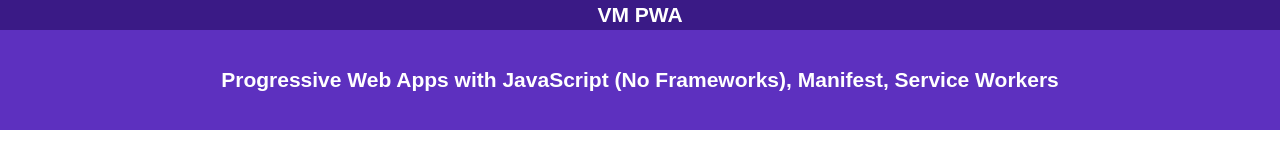
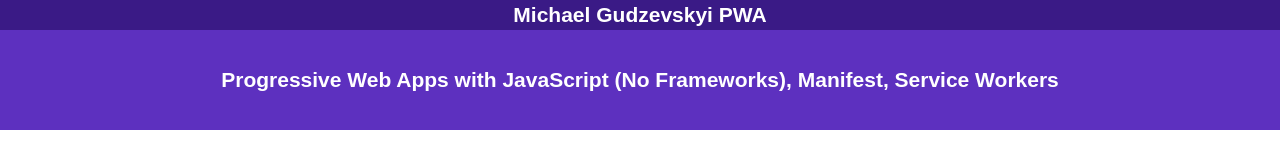
Before and after one commit to michaelgudzevskyi/vanilla-javascript-PWA, a plain HTML site: page index.html in a window 1280 px wide. Drawn offline with Linux system fonts and the light colour scheme; no server answers.

Commit message:
Create manifest json

```diff
--- a/index.html
+++ b/index.html
@@ -4,13 +4,14 @@
 		<meta charset="UTF-8">
 		<meta http-equiv="X-UA-Compatible" content="IE=edge">
 		<meta name="viewport" content="width=device-width, initial-scale=1.0">
+		<link rel="manifest" href="/manifest.json">
 		<link rel="stylesheet" href="/css/style.css">
 		<title>Simple PWA</title>
 	</head>
 
 	<body>
 		<nav>
-			<h1>VM PWA</h1>
+			<h1>Michael Gudzevskyi PWA</h1>
 		</nav>
 		<header>
 			<h2>Progressive Web Apps with JavaScript (No Frameworks), Manifest, Service Workers</h2>
```
Also changed, not shown: icons/icon-192x192.png (added), icons/icon-256x256.png (added), icons/icon-384x384.png (added), icons/icon-512x512.png (added), manifest.json (added).
